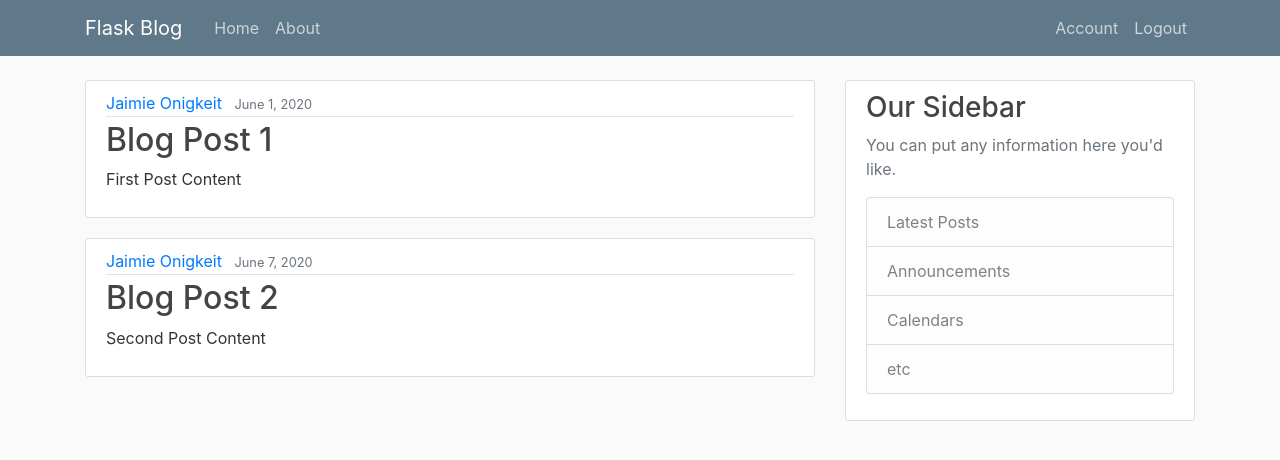
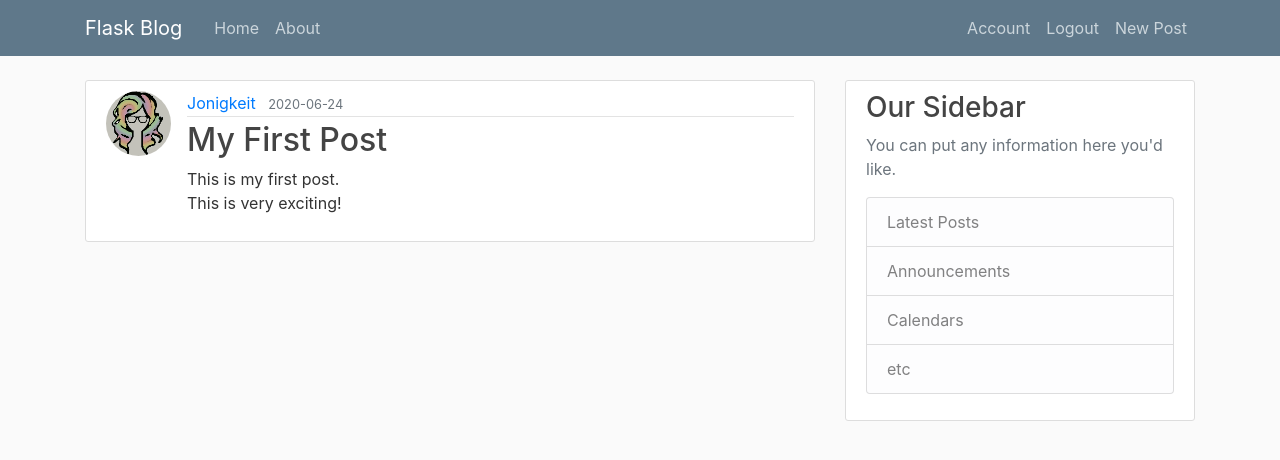
Before and after one commit to JaimieOnigkeit/ResumeProjects, a Flask app: page / in a window 1280 px wide. Shown: the top 460 px of the page. Run offline with Flask 2, Linux system fonts and the light colour scheme; a user stored in the database is signed in; data comes from the database, SQL or seed files in the repository; both versions use the stored data as it was after the commit; parts of the project's set-up code (start-up, migrations or seed data) failed here and were passed over; some libraries are stand-ins or nearby versions.

Commit message:
Add new post page

```diff
--- a/flask_blog/flask_blog/routes.py
+++ b/flask_blog/flask_blog/routes.py
@@ -3,30 +3,16 @@ import os
 from PIL import Image
 from flask import Flask, render_template, url_for, flash, redirect, request
 from flask_blog.models import User, Post
-from flask_blog.forms import RegistrationForm, LoginForm, UpdateAccountForm
+from flask_blog.forms import RegistrationForm, LoginForm, UpdateAccountForm, PostForm
 from flask_blog import app, db, bcrypt
 from flask_login import login_user, current_user, logout_user, login_required
-
-posts = [
-    {
-        'author' : 'Jaimie Onigkeit',
-        'title' : 'Blog Post 1',
-        'content' : 'First Post Content',
-        'date_posted' : 'June 1, 2020'
-    },
-    {
-        'author' : 'Jaimie Onigkeit',
-        'title' : 'Blog Post 2',
-        'content' : 'Second Post Content',
-        'date_posted' : 'June 7, 2020'
-    }
-]
 
 #Routes
 #Home page route
 @app.route("/")
 @app.route("/home")
 def home():
+    posts = Post.query.all()
     return render_template('home.html', posts=posts)
 
 #About page route
@@ -69,11 +55,13 @@ def login():
             flash('Login failed', 'danger')
     return render_template('login.html', title='Login', form=form)
 
+#Logout Route
 @app.route("/logout")
 def logout():
     logout_user()
     return redirect(url_for('home'))
 
+#Method to save picture
 def save_picture(form_picture):
     random_hex = secrets.token_hex(8)
     _, f_ext = os.path.splitext(form_picture.filename)
@@ -86,6 +74,7 @@ def save_picture(form_picture):
     i.save(picture_path)
     return picture_fn
 
+#Account page, can update username, email, and account picture
 @app.route("/account", methods=['GET', 'POST'])
 @login_required
 def account():
@@ -106,3 +95,21 @@ def account():
                           filename='profile_pics/' + current_user.image_file)
     return render_template('account.html', title='Account',
                             image_file=image_file, form=form)
+
+#New blog post route
+@app.route("/post/new", methods = ["GET", "POST"])
+@login_required
+def create_post():
+    form = PostForm()
+    if form.validate_on_submit():
+        post = Post(title=form.title.data, content=form.content.data, author=current_user)
+        db.session.add(post)
+        db.session.commit()
+        flash(['Your post has been created!'], ['success'])
+        return redirect(url_for('home'))
+    return render_template('create_post.html', title='New Post', form=form)
+
+@app.route("/post/<int:post_id>")
+def post(post_id):
+    post = Post.query.get_or_404(post_id)
+    return render_template('post.html', title=post.title, post=post)
--- a/flask_blog/flask_blog/templates/home.html
+++ b/flask_blog/flask_blog/templates/home.html
@@ -6,12 +6,14 @@
 {% block content %}
     {% for post in posts %}
         <article class="media content-section">
+            <img class="rounded-circle article-img" src="{{ url_for('static', filename='profile_pics/' + post.author.image_file) }}">
             <div class="media-body">
             <div class="article-metadata">
-                <a class="mr-2" href="#">{{ post.author }}</a>
-                <small class="text-muted">{{ post.date_posted }}</small>
+                <a class="mr-2" href="#">{{ post.author.username }}</a>
+                <small class="text-muted">{{ post.date_posted.strftime('%Y-%m-%d') }}</small>
+
             </div>
-            <h2><a class="article-title" href="#">{{ post.title }}</a></h2>
+            <h2><a class="article-title" href="{{ url_for('post', post_id=post.id) }}">{{ post.title }}</a></h2>
             <p class="article-content">{{ post.content }}</p>
             </div>
         </article>
--- a/flask_blog/flask_blog/templates/layout.html
+++ b/flask_blog/flask_blog/templates/layout.html
@@ -38,6 +38,7 @@
                     {% if current_user.is_authenticated %}
                       <a class="nav-item nav-link" href="{{ url_for('account') }}">Account</a>
                       <a class="nav-item nav-link" href="{{ url_for('logout') }}">Logout</a>
+                      <a class="nav-item nav-link" href="{{ url_for('create_post') }}">New Post</a>
                     {% else %}
                       <a class="nav-item nav-link" href="{{ url_for('login') }}">Login</a>
                       <a class="nav-item nav-link" href="{{ url_for('register') }}">Register</a>
```
Also changed, not shown: flask_blog/flask_blog/forms.py (+6 -1 lines), flask_blog/flask_blog/templates/create_post.html (added, +50 -0 lines), flask_blog/flask_blog/templates/post.html (added, +20 -0 lines), flask_blog/flask_blog/site.db.
